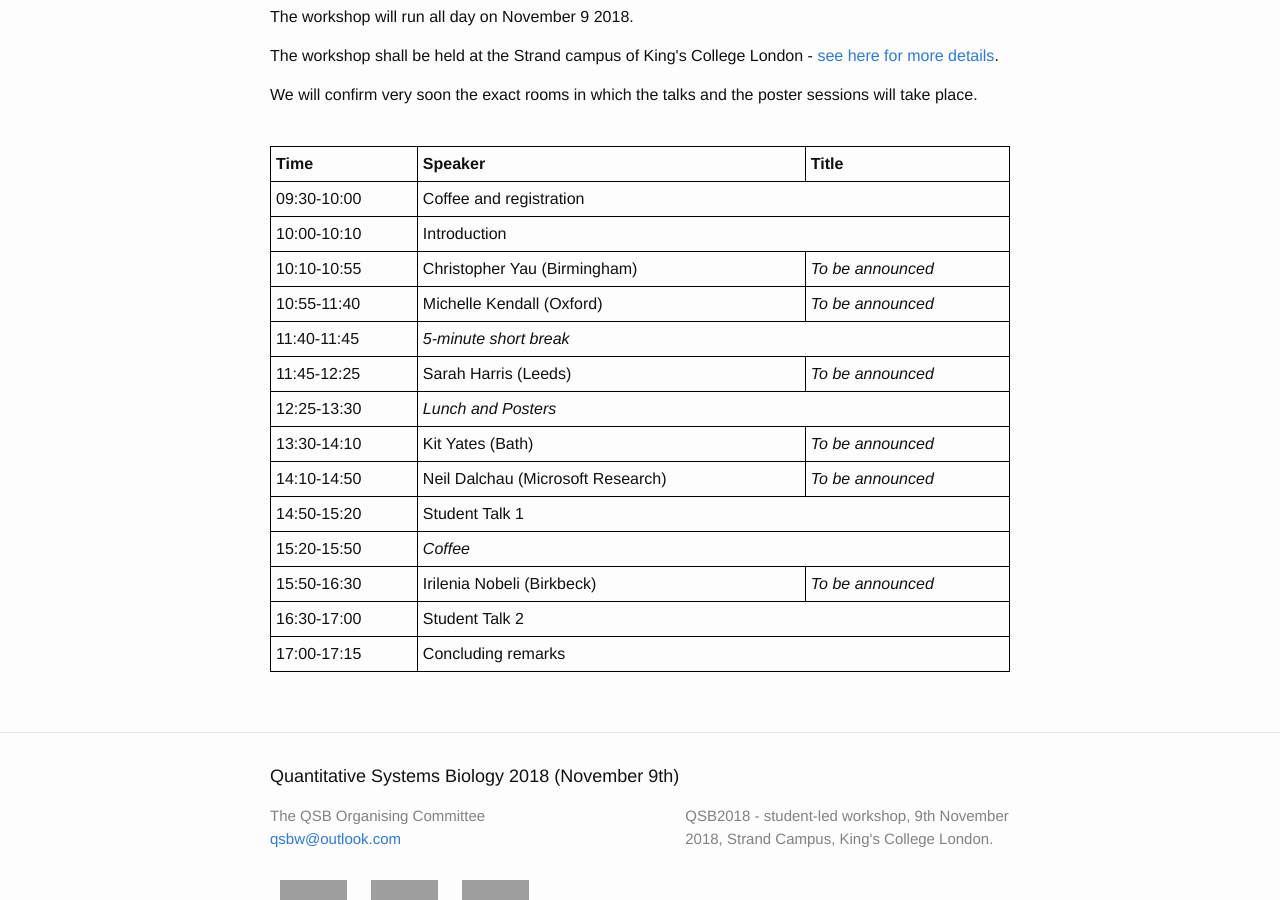
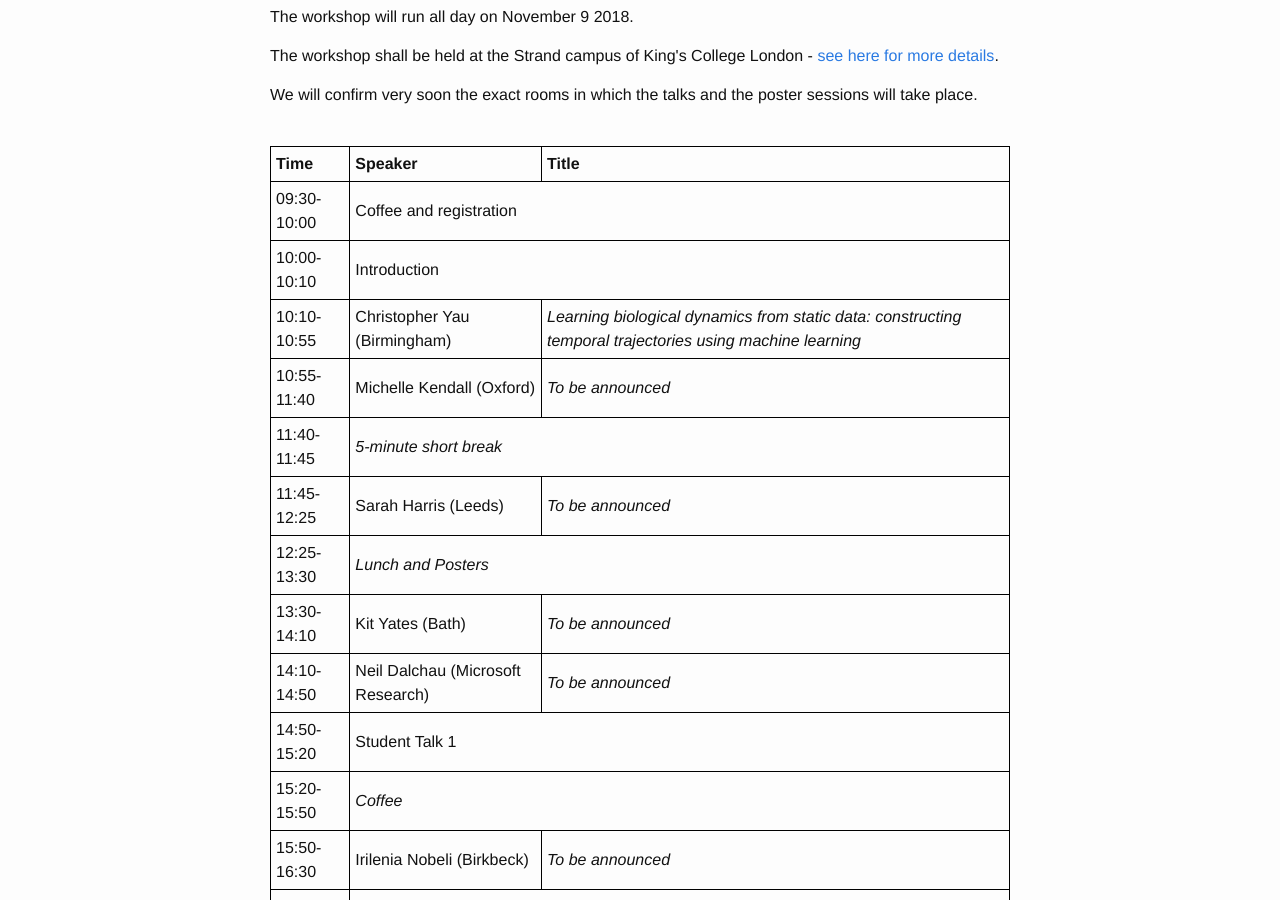
Before and after one commit to qsbworkshop/qsb2019, a Jekyll site: the page built from docs/programme.md, in a window 1280 px wide and 900 px high, scrolled down 766 px. Built offline with Jekyll 4.4.1, drawn with Linux system fonts in a browser that asks for light colours.

Commit message:
Update Chris Yau

```diff
--- a/docs/programme.md
+++ b/docs/programme.md
@@ -51,7 +51,7 @@ th {
   <tr>
     <td>10:10-10:55</td>
     <td>Christopher Yau (Birmingham)</td>
-    <td><i>To be announced</i></td>
+    <td><i>Learning biological dynamics from static data: constructing temporal trajectories using machine learning</i></td>
   </tr>
   <tr>
     <td>10:55-11:40</td>
```
